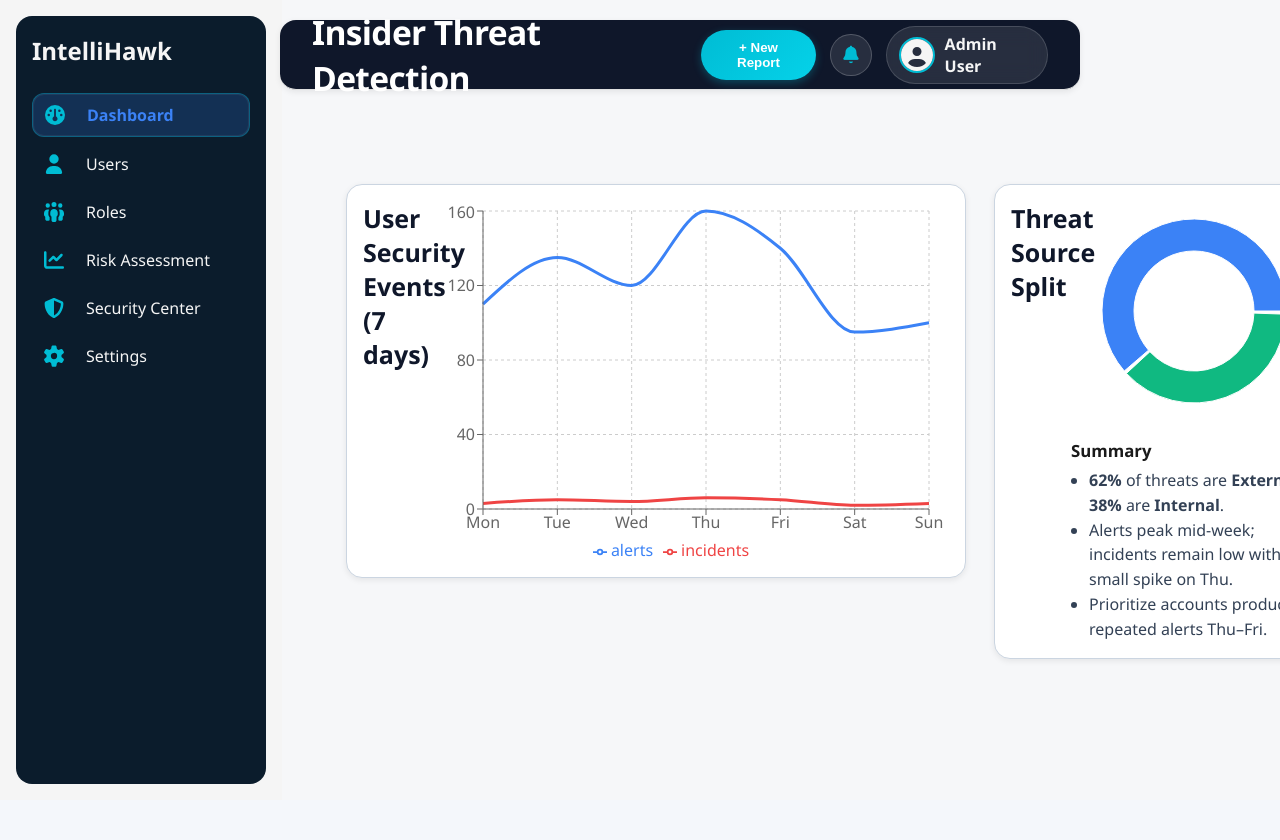
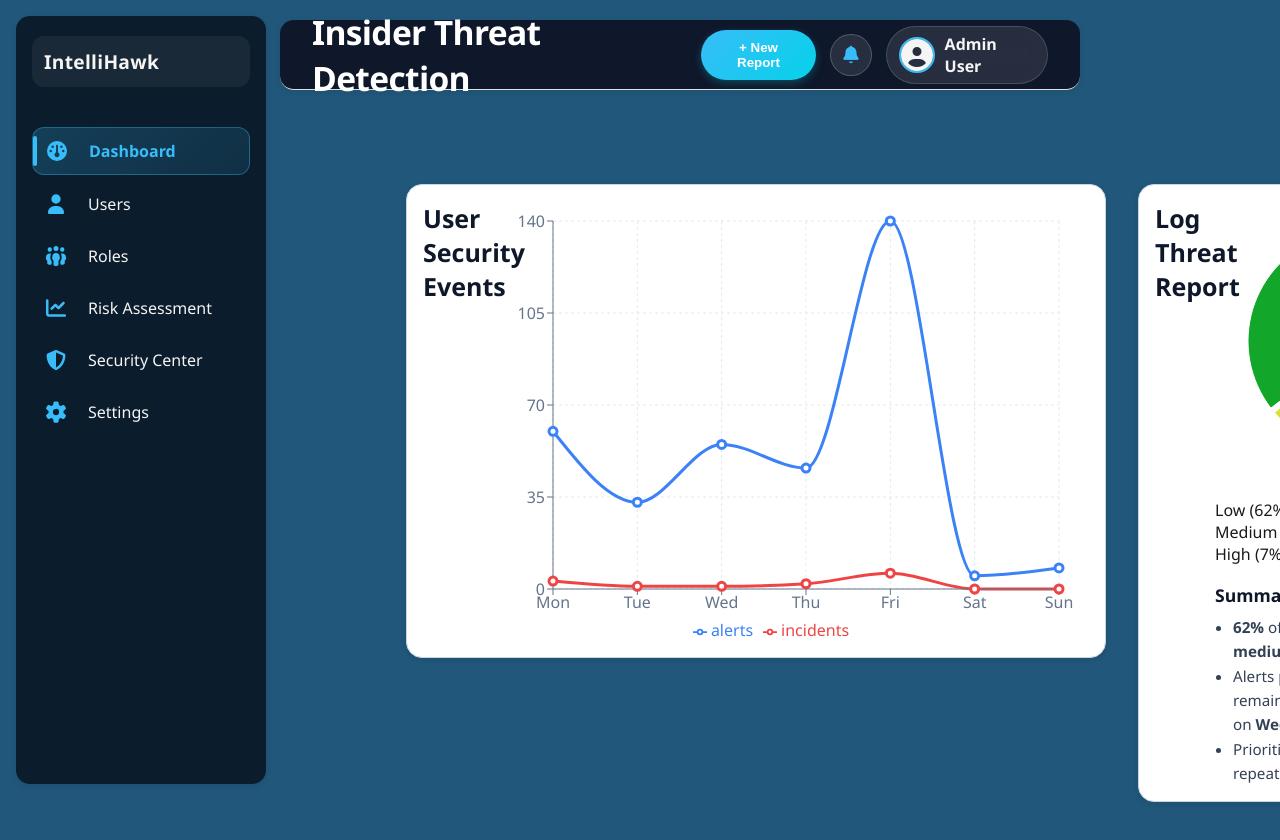
Before and after one commit to AChakka/IntelliHawk, a React (Vite) app: page / in a window 1280 px wide. Shown: the top 840 px of the page. Before the commit the page ends 800 px from the top, so only its background shows below. Built offline with nearby package versions, Linux system fonts and the light colour scheme.

Commit message:
Updates to css and general visiblity

```diff
--- a/src/App.css
+++ b/src/App.css
@@ -8,11 +8,11 @@
 
 .main-content {
   margin-left: 260px;
-  padding: 120px 40px 40px;
+  padding: 120px 80px 80px;
   box-sizing: border-box;
   min-height: 100vh;
   overflow-x: hidden;
-  background: #f6f7f9;
+  background: #21577a;
 }
 
 
@@ -25,7 +25,7 @@
 .app {
   display: flex;
   min-height: 100vh;
-  background-color: #f5f5f5;
+  background-color: #21577a;
 }
 
 /* Sidebar Styles */
--- a/src/components/Roles.css
+++ b/src/components/Roles.css
@@ -1,9 +1,29 @@
+body {
+  margin: 0;
+  background-color: #0d1b2a;
+}
+
+:root {
+  --bg-dark: #0d1b2a;
+  --card-dark: #1b263b;
+  --chart-bg: #102841;
+  --accent: #38bdf8;
+  --accent-hover: #1d9bf0;
+  --text-light: #f0f4f8;
+  --text-muted: #cbd5e1;
+  --border-dark: #243b55;
+  --radius: 14px;
+  --shadow: 0 4px 12px rgba(0, 0, 0, 0.3);
+  --shadow-hover: 0 8px 20px rgba(56, 189, 248, 0.25);
+  --font: 'Inter', system-ui, sans-serif;
+}
+
 .roles-page {
-  background-color: #0d1b2a;
-  color: white;
-  min-height: 100vh;
-  padding: 30px 50px;
-  font-family: 'Inter', sans-serif;
+  background-color: var(--bg-dark);
+  color: var(--text-light);
+  min-height: 82vh;
+  padding: 30px 60px;
+  font-family: var(--font);
   display: flex;
   flex-direction: column;
 }
@@ -12,82 +32,110 @@
   display: flex;
   justify-content: space-between;
   align-items: center;
-  margin-bottom: 25px;
+  margin-bottom: 24px;
 }
 
 .roles-title {
   font-size: 2rem;
-  font-weight: 600;
-  color: #38bdf8;
+  font-weight: 700;
+  color: var(--accent);
 }
 
 .add-role-btn {
-  background-color: #38bdf8;
+  background-color: var(--accent);
   color: white;
   border: none;
-  border-radius: 8px;
-  padding: 10px 18px;
+  border-radius: var(--radius);
+  padding: 10px 20px;
   font-size: 0.95rem;
   font-weight: 600;
   cursor: pointer;
-  transition: background-color 0.2s ease, transform 0.2s ease;
+  box-shadow: 0 2px 6px rgba(56, 189, 248, 0.3);
+  transition: background-color 0.2s ease, transform 0.2s ease, box-shadow 0.2s ease;
 }
 
 .add-role-btn:hover {
-  background-color: #1d9bf0;
-  transform: scale(1.03);
+  background-color: var(--accent-hover);
+  transform: translateY(-1px);
+  box-shadow: var(--shadow-hover);
 }
 
-/* Horizontal layout container */
 .roles-horizontal-container {
   display: flex;
   justify-content: space-between;
   align-items: stretch;
-  gap: 24px;
+  gap: 52px;
   flex-wrap: wrap;
   flex: 1;
 }
 
-/* Each card */
 .role-card {
   flex: 1 1 30%;
   display: flex;
   flex-direction: column;
   justify-content: space-between;
-  background-color: #1b263b;
-  border: 1px solid #243b55;
-  border-radius: 16px;
-  padding: 18px 20px 12px 20px;
-  box-shadow: 0 4px 12px rgba(0, 0, 0, 0.3);
+  background-color: var(--card-dark);
+  border: 1px solid var(--border-dark);
+  border-radius: var(--radius);
+  padding: 20px;
+  box-shadow: var(--shadow);
   transition: transform 0.2s ease, box-shadow 0.2s ease;
-  min-width: 350px;
+  min-width: 320px;
   max-width: 33%;
 }
 
 .role-card:hover {
   transform: translateY(-3px);
-  box-shadow: 0 8px 20px rgba(56, 189, 248, 0.25);
+  box-shadow: var(--shadow-hover);
 }
 
 .role-info {
-  margin-bottom: 8px;
+  margin-bottom: 12px;
 }
 
 .role-info h2 {
   font-size: 1.25rem;
-  margin-bottom: 4px;
-  color: #f0f4f8;
+  margin-bottom: 6px;
+  color: var(--text-light);
 }
 
 .role-info p {
-  margin: 2px 0;
-  color: #cbd5e1;
+  margin: 4px 0;
+  color: var(--text-muted);
+  font-size: 0.95rem;
 }
 
 .role-chart {
-  flex-grow: 1;
-  height: 250px;
-  background-color: #102841;
-  border-radius: 12px;
-  padding: 10px;
+  background-color: var(--chart-bg);
+  border-radius: var(--radius);
+  padding: 12px;
+  margin-bottom: 12px;
 }
+.role-logs {
+  margin-top: 16px;
+  background-color: #13293d;
+  border-radius: 10px;
+  padding: 12px 16px;
+  color: #f8fafc;
+  font-size: 0.9rem;
+  line-height: 1.5;
+}
+
+.role-logs h4 {
+  margin: 0 0 8px;
+  font-size: 1rem;
+  font-weight: 600;
+  color: #fcd34d;
+}
+
+.role-logs ul {
+  margin-top: 0;
+  list-style: none;
+  padding: 0;
+  margin: 0;
+}
+
+.role-logs li {
+  margin-bottom: 6px;
+  padding-left: 1px;
+}
--- a/src/components/SecurityCenter.css
+++ b/src/components/SecurityCenter.css
@@ -1,21 +1,24 @@
 :root {
-  --bg: #f8fafc;
+  --bg-light: #f8fafc;
+  --card-light: #ffffff;
   --ink: #0f172a;
-  --muted: #6b7280;
-  --card: #ffffff;
-  --border: #e5e7eb;
-  --shadow: 0 1px 2px rgba(0,0,0,0.05);
-
+  --muted: #94a3b8;
+  --border-light: #e5e7eb;
+  --accent: #38bdf8;
+  --radius: 14px;
+  --shadow: 0 1px 2px rgba(0,0,0,0.08);
+  --shadow-hover: 0 4px 12px rgba(0,0,0,0.15);
   --high: #ef4444;
   --medium: #f59e0b;
   --low: #10b981;
+  --font: 'Inter', system-ui, sans-serif;
 }
 
-/* Page shell */
 .sc-page {
-  min-height: 100dvh;
-  background: var(--bg);
-  padding: 20px;
+  min-height: 82vh;
+  background: var(--bg-light);
+  padding: 82px;
+  font-family: var(--font);
 }
 
 .sc-container {
@@ -23,54 +26,52 @@
   margin: 0 auto;
   display: flex;
   flex-direction: column;
-  gap: 20px;
+  gap: 4px;
 }
 
-/* Grid: two big panels */
 .sc-grid {
   display: grid;
   grid-template-columns: 1fr 1fr;
-  gap: 20px;
+  gap: 350px;
 }
 
 @media (max-width: 1000px) {
   .sc-grid { grid-template-columns: 1fr; }
 }
 
-/* Cards */
 .sc-card {
-  background: var(--card);
-  border: 1px solid var(--border);
-  border-radius: 18px;
+  background: var(--card-light);
+  border: 1px solid var(--border-light);
+  border-radius: var(--radius);
   box-shadow: var(--shadow);
   padding: 20px;
   display: flex;
   flex-direction: column;
-  gap: 14px;
+  gap: 16px;
+  transition: transform 0.2s ease, box-shadow 0.2s ease;
 }
 
-.sc-card--large .sc-table { font-size: 16px; }
-.sc-card--large .sc-table thead th { padding: 12px 10px; }
-.sc-card--large .sc-table tbody td { padding: 12px 10px; }
+.sc-card:hover {
+  transform: translateY(-4px);
+  box-shadow: var(--shadow-hover);
+}
 
-/* Section header */
 .sc-section-header {
   display: flex;
   align-items: center;
   justify-content: space-between;
-  margin-bottom: 6px;
+  margin-bottom: 8px;
 }
 
 .sc-section-title {
-  font-size: 24px;
-  font-weight: 800;
+  font-size: 1.5rem;
+  font-weight: 700;
   color: var(--ink);
   margin: 0;
   text-transform: uppercase;
   letter-spacing: 0.3px;
 }
 
-/* Tables */
 .sc-table-wrap {
   width: 100%;
   overflow: auto;
@@ -80,20 +81,23 @@
 .sc-table {
   width: 100%;
   border-collapse: collapse;
+  font-size: 0.95rem;
 }
 
 .sc-table thead th {
   text-align: left;
   color: var(--muted);
-  font-weight: 700;
-  border-bottom: 1px solid var(--border);
+  font-weight: 600;
+  border-bottom: 1px solid var(--border-light);
   white-space: nowrap;
+  padding: 10px;
 }
 
 .sc-table tbody td {
   border-bottom: 1px solid #f1f5f9;
   color: var(--ink);
   vertical-align: top;
+  padding: 10px;
 }
 
 .sc-cell-ellipsis {
@@ -103,20 +107,38 @@
   white-space: nowrap;
 }
 
-/* Badges */
 .sc-badge {
   display: inline-flex;
-  padding: 6px 10px;
+  padding: 6px 12px;
   border-radius: 9999px;
   font-size: 12px;
   color: #fff;
-  background: var(--muted);
+  font-weight: 600;
   text-transform: capitalize;
 }
 
 .sc-badge--warn   { background: var(--medium); }
 .sc-badge--error  { background: var(--high); }
-.sc-badge--info   { background: #3b82f6; }
+.sc-badge--info   { background: var(--accent); }
 .sc-badge--success{ background: var(--low); }
 .sc-badge--failed { background: var(--high); }
 .sc-badge--pending{ background: var(--medium); }
+
+.sc-empty {
+  text-align: center;
+  color: var(--muted);
+  padding: 20px;
+  font-style: italic;
+}
+
+.sc-error {
+  color: var(--high);
+  font-weight: 600;
+  margin-bottom: 12px;
+}
+
+.sc-loading {
+  color: var(--muted);
+  font-weight: 500;
+  margin-bottom: 12px;
+}
--- a/src/components/SecurityCenter.jsx
+++ b/src/components/SecurityCenter.jsx
@@ -172,7 +172,7 @@
 
         <div className="sc-grid">
           <section className="sc-card sc-card--large">
-            <SectionHeader title="System Log Data" />
+            <SectionHeader title="High Risk Log Data" />
             <SysLogTable rows={eventRows} />
           </section>
 
--- a/src/components/Sidebar.css
+++ b/src/components/Sidebar.css
@@ -1,9 +1,9 @@
-/* src/components/Sidebar.css */
-:root{
-  --brand:#0b1c2c;
-  --accent:#00bcd4;
-  --text:#e6eef6;
-  --muted:#9fb1c3;
+:root {
+  --brand: #0b1c2c;
+  --accent: #38bdf8;
+  --accent-hover: #1d9bf0;
+  --text: #e6eef6;
+  --muted: #9fb1c3;
   --glass: rgba(11,28,44,.55);
   --glass-border: rgba(255,255,255,.15);
   --shadow: 0 12px 30px rgba(0,0,0,.35);
@@ -12,112 +12,136 @@
 
 html, body { margin:0; }
 
-/* Fixed glassy sidebar */
-.sidebar{
+/* Sidebar container */
+.sidebar {
   position: fixed;
   top: 16px;
   left: 16px;
   bottom: 16px;
   width: 250px;
-  padding: 18px 16px;
+  padding: 20px 16px;
   background: var(--brand);
   color: var(--text);
   border-radius: var(--radius);
   z-index: 1000;
-}
-
-/* glass version (matches TopBar) */
-.sidebar.glass{
-  background: var(--glass);
-  backdrop-filter: blur(14px) saturate(160%);
-  -webkit-backdrop-filter: blur(14px) saturate(160%);
-  border: 1px solid var(--glass-border);
+  display: flex;
+  flex-direction: column;
   box-shadow: var(--shadow);
 }
 
 /* Brand header */
-.sidebar-brand{
-  display:flex; align-items:center; gap:10px;
-  padding: 10px 12px;
+.sidebar-header {
+  display: flex;
+  align-items: center;
+  gap: 10px;
+  padding: 12px;
   border-radius: 12px;
   background: rgba(255,255,255,.06);
-  margin-bottom: 14px;
+  margin-bottom: 20px;
 }
-.brand-dot{
-  width:12px; height:12px; border-radius:50%;
-  background: linear-gradient(135deg, var(--accent), #05d2e9);
-  box-shadow: 0 0 14px rgba(0,188,212,.6);
-}
-.brand-text{
-  font-weight: 800; font-size: 1.15rem; letter-spacing: .2px;
+
+.sidebar-header h2 {
+  font-weight: 800;
+  font-size: 1.2rem;
+  letter-spacing: .3px;
+  margin: 0;
+  color: var(--text);
 }
 
 /* Nav list */
-.sidebar-nav{
-  display:flex; flex-direction:column; gap:6px;
-  margin-top: 6px;
+.sidebar-nav {
+  display: flex;
+  flex-direction: column;
+  gap: 6px;
+  flex-grow: 1;
 }
 
-/* Item */
-.nav-item{
-  display:flex; align-items:center; gap:12px;
-  padding: 10px 12px;
+/* Nav item */
+.nav-item {
+  display: flex;
+  align-items: center;
+  gap: 12px;
+  padding: 12px 14px;
   border-radius: 12px;
-  text-decoration:none;
+  text-decoration: none;
   color: var(--text);
-  transition: background .25s ease, transform .12s ease;
+  font-size: 1rem;
+  font-weight: 500;
+  transition: background .25s ease, transform .12s ease, color .25s ease;
+  position: relative;
 }
-.nav-item:hover{
+
+.nav-item:hover {
   background: rgba(255,255,255,.08);
   transform: translateY(-1px);
 }
 
-/* Active look (apply .active to whichever is selected) */
-.nav-item.active{
-  background: linear-gradient(135deg, rgba(0,188,212,.22), rgba(0,188,212,.12));
-  border: 1px solid rgba(0,188,212,.35);
-  box-shadow: inset 0 0 0 1px rgba(255,255,255,.06);
+/* Active state */
+.nav-item.active {
+  background: linear-gradient(135deg, rgba(56,189,248,.22), rgba(56,189,248,.12));
+  border: 1px solid rgba(56,189,248,.35);
+  color: var(--accent);
+  font-weight: 600;
 }
 
-.nav-icon{
-  width:20px; height:20px;
+.nav-item.active::before {
+  content: "";
+  position: absolute;
+  left: 0;
+  top: 8px;
+  bottom: 8px;
+  width: 4px;
+  border-radius: 2px;
+  background: var(--accent);
+}
+
+/* Icons */
+.nav-icon {
+  width: 20px;
+  height: 20px;
   color: var(--accent);
-}
-.nav-label{
-  font-size: 1.05rem; font-weight: 600;
 }
 
 /* Footer pill */
-.sidebar-footer{
+.sidebar-footer {
   margin-top: auto;
-  padding-top: 10px;
-}
-.status-pill{
-  display:inline-block;
-  padding: 6px 10px;
-  border-radius: 999px;
-  background: rgba(0,188,212,.18);
-  border: 1px solid rgba(0,188,212,.35);
-  color:#dff8fb;
-  font-weight:700; font-size:.85rem; letter-spacing:.4px;
+  padding-top: 12px;
 }
 
-/* Make room for the sidebar */
-.main-content{ margin-left: 282px; }  /* sidebar width + margins */
+.status-pill {
+  display: inline-block;
+  padding: 6px 12px;
+  border-radius: 999px;
+  background: rgba(56,189,248,.18);
+  border: 1px solid rgba(56,189,248,.35);
+  color: #dff8fb;
+  font-weight: 600;
+  font-size: .85rem;
+  letter-spacing: .4px;
+}
+
+/* Main content offset */
+.main-content { margin-left: 282px; }
 
 /* Responsive */
-@media (max-width: 900px){
-  .sidebar{ width: 220px; }
-  .main-content{ margin-left: 252px; }
+@media (max-width: 900px) {
+  .sidebar { width: 220px; }
+  .main-content { margin-left: 252px; }
 }
-@media (max-width: 720px){
-  .sidebar{
-    position: static; width: auto; margin: 0 16px; height: auto;
+
+@media (max-width: 720px) {
+  .sidebar {
+    position: static;
+    width: auto;
+    margin: 0 16px;
+    height: auto;
+    flex-direction: row;
+    justify-content: space-between;
+    padding: 12px;
   }
-  .main-content{ margin-left: 0; }
+  .sidebar-nav {
+    flex-direction: row;
+    gap: 12px;
+  }
+  .main-content { margin-left: 0; }
 }
-.nav-item.active {
-  background: rgba(59, 130, 246, 0.2);
-  color: #3b82f6;
-  font-weight: 600;
-}
--- a/src/components/ThreatOverview.css
+++ b/src/components/ThreatOverview.css
@@ -1,47 +1,71 @@
-/* One row: wide left, narrower right */
-.threat-grid{
+/* Layout: wide line chart left, pie + summary right */
+.threat-grid {
   display: grid;
-  grid-template-columns: minmax(620px, 2fr) minmax(340px, 1fr);
-  gap: 28px;
-  width: min(1400px, 100%);
+  grid-template-columns: minmax(700px, 2fr) minmax(380px, 1fr);
+  gap: 32px;
+  width: min(1500px, 100%);
   margin: 40px auto 0;
   align-items: start;
+  padding: 0 20px;
 }
 
 /* Cards */
-.card{
-  background: #fff;
-  border-radius: 18px;
-  box-shadow: 0 8px 24px rgba(2,6,23,.08);
-  padding: 22px 24px;
+.card {
+  background: #ffffff;
+  border-radius: 20px;
+  box-shadow: 0 6px 20px rgba(0,0,0,0.08);
+  padding: 24px 28px;
+  display: flex;
+  flex-direction: column;
+}
+
+.section-title {
+  font-size: 1.2rem;
+  font-weight: 700;
+  color: #0f172a;
+  margin-bottom: 16px;
 }
 
 /* Chart areas */
-.chart-wrap--main{ height: 360px; }       /* big left chart */
-.chart-wrap--side{ height: 220px; }       /* shorter pie so summary fits */
+.chart-wrap--main {
+  height: 440px; /* bigger line chart */
+}
+
+.chart-wrap--side {
+  height: 280px; /* bigger pie chart */
+}
 
 /* Right card vertical stack */
-.side-stack{
+.side-stack {
   display: flex;
   flex-direction: column;
-  gap: 14px;
+  gap: 18px;
 }
 
-.summary h4{
-  margin: 4px 0 6px;
-  font-size: 1.05rem;
+.summary h4 {
+  margin: 0 0 8px;
+  font-size: 1.1rem;
+  font-weight: 600;
+  color: #0f172a;
 }
-.summary ul{
+
+.summary ul {
   margin: 0;
   padding-left: 18px;
-  line-height: 1.55;
+  line-height: 1.6;
   color: #334155;
+  font-size: 0.95rem;
 }
 
 /* Responsive: stack vertically on small screens */
-@media (max-width: 1100px){
-  .threat-grid{
+@media (max-width: 1200px) {
+  .threat-grid {
     grid-template-columns: 1fr;
   }
-  .chart-wrap--main{ height: 320px; }
+  .chart-wrap--main {
+    height: 380px;
+  }
+  .chart-wrap--side {
+    height: 240px;
+  }
 }
--- a/src/components/ThreatOverview.jsx
+++ b/src/components/ThreatOverview.jsx
@@ -1,4 +1,4 @@
-// ThreatOverview.jsx
+// components/ThreatOverview.jsx
 import React from "react";
 import {
   ResponsiveContainer,
@@ -8,64 +8,125 @@
 import "./ThreatOverview.css";
 
 const eventsOverTime = [
-  { date: "Mon", alerts: 110, incidents: 3 },
-  { date: "Tue", alerts: 135, incidents: 5 },
-  { date: "Wed", alerts: 120, incidents: 4 },
-  { date: "Thu", alerts: 160, incidents: 6 },
-  { date: "Fri", alerts: 140, incidents: 5 },
-  { date: "Sat", alerts: 95,  incidents: 2 },
-  { date: "Sun", alerts: 100, incidents: 3 },
+  { date: "Mon", alerts: 60, incidents: 3 },
+  { date: "Tue", alerts: 33, incidents: 1 },
+  { date: "Wed", alerts: 55, incidents: 1 },
+  { date: "Thu", alerts: 46, incidents: 2 },
+  { date: "Fri", alerts: 140, incidents: 6 },
+  { date: "Sat", alerts: 5,  incidents: 0 },
+  { date: "Sun", alerts: 8, incidents: 0 },
 ];
 
 const threatSplit = [
-  { name: "External", value: 62 },
-  { name: "Internal", value: 38 },
+  { name: "Low", value: 62 },
+  { name: "Medium", value: 31 },
+  { name: "High", value: 7}
 ];
-const COLORS = ["#3b82f6", "#10b981"];
+
+const COLORS = ["#12a72bff", "#d7e233ff", "#d31313ff"];
 
 export default function ThreatOverview() {
   return (
     <div className="threat-grid">
-    {/* WIDE LEFT */}
+      {/* WIDE LEFT: Line chart */}
       <section className="card card--main">
-      <h3 className="section-title">User Security Events (7 days)</h3>
+        <h3 className="section-title">User Security Events </h3>
         <div className="chart-wrap chart-wrap--main">
           <ResponsiveContainer width="100%" height="100%">
-          <LineChart data={eventsOverTime} margin={{ top: 10, right: 20, left: 0, bottom: 0 }}>
-            <CartesianGrid strokeDasharray="3 3" />
-            <XAxis dataKey="date" />
-            <YAxis />
-            <Tooltip />
+            <LineChart
+              data={eventsOverTime}
+              margin={{ top: 20, right: 30, left: 10, bottom: 0 }}
+            >
+              <CartesianGrid strokeDasharray="3 3" stroke="#e2e8f0" />
+              <XAxis dataKey="date" stroke="#64748b" />
+              <YAxis stroke="#64748b" />
+              <Tooltip
+                contentStyle={{
+                  backgroundColor: "#0f172a",
+                  border: "1px solid #1e293b",
+                  borderRadius: "8px",
+                  color: "#fff",
+                }}
+              />
               <Legend />
-            <Line type="monotone" dataKey="alerts" stroke="#3b82f6" strokeWidth={3} dot={false} />
-            <Line type="monotone" dataKey="incidents" stroke="#ef4444" strokeWidth={3} dot={false} />
+              <Line
+                type="monotone"
+                dataKey="alerts"
+                stroke="#3b82f6"
+                strokeWidth={3}
+                dot={{ r: 4 }}
+              />
+              <Line
+                type="monotone"
+                dataKey="incidents"
+                stroke="#ef4444"
+                strokeWidth={3}
+                dot={{ r: 4 }}
+              />
             </LineChart>
           </ResponsiveContainer>
         </div>
       </section>
 
-    {/* RIGHT: pie + summary in one card */}
+      {/* RIGHT: Pie chart + summary */}
       <section className="card card--side">
-      <h3 className="section-title">Threat Source Split</h3>
+        <h3 className="section-title">Log Threat Report</h3>
 
         <div className="side-stack">
           <div className="chart-wrap chart-wrap--side">
             <ResponsiveContainer width="100%" height="100%">
               <PieChart>
-              <Tooltip />
-              <Pie data={threatSplit} dataKey="value" nameKey="name" innerRadius={60} outerRadius={92} paddingAngle={2}>
-                {threatSplit.map((e, i) => <Cell key={e.name} fill={COLORS[i]} />)}
+                <Tooltip
+                  contentStyle={{
+                    backgroundColor: "#0f172a",
+                    border: "1px solid #1e293b",
+                    borderRadius: "8px",
+                    color: "#fff",
+                  }}
+                />
+                <Pie
+                  data={threatSplit}
+                  dataKey="value"
+                  nameKey="name"
+                  innerRadius={60}
+                  outerRadius={110}
+                  paddingAngle={3}
+                  label
+                >
+                  {threatSplit.map((e, i) => (
+                    <Cell key={e.name} fill={COLORS[i]} />
+                  ))}
                 </Pie>
               </PieChart>
             </ResponsiveContainer>
           </div>
 
+          {/* Legend under pie */}
+          <div className="pie-legend">
+            {threatSplit.map((entry, i) => (
+              <div key={entry.name} className="legend-item">
+                <span
+                  className="legend-dot"
+                  style={{ backgroundColor: COLORS[i] }}
+                />
+                {entry.name} ({entry.value}%)
+              </div>
+            ))}
+          </div>
+
           <div className="summary">
             <h4>Summary</h4>
             <ul>
-            <li><strong>62%</strong> of threats are <strong>External</strong>; <strong>38%</strong> are <strong>Internal</strong>.</li>
-            <li>Alerts peak mid-week; incidents remain low with a small spike on Thu.</li>
-            <li>Prioritize accounts producing repeated alerts Thu–Fri.</li>
+              <li>
+                <strong>62%</strong> of threats are <strong>low risk</strong>;{" "}
+                <strong>38%</strong> are <strong>medium or high risk</strong>.
+              </li>
+              <li>
+                Alerts peak on <strong>Friday</strong>; incidents remain<strong> average</strong> with a small spike on <strong>Wednesday</strong>.
+              </li>
+              <li>
+                Prioritize accounts producing repeated alerts Thu–Fri.
+              </li>
             </ul>
           </div>
         </div>
```
Also changed, not shown: src/components/Roles.jsx (+37 -13 lines). Lines whose indentation alone changed are shown as unchanged.
